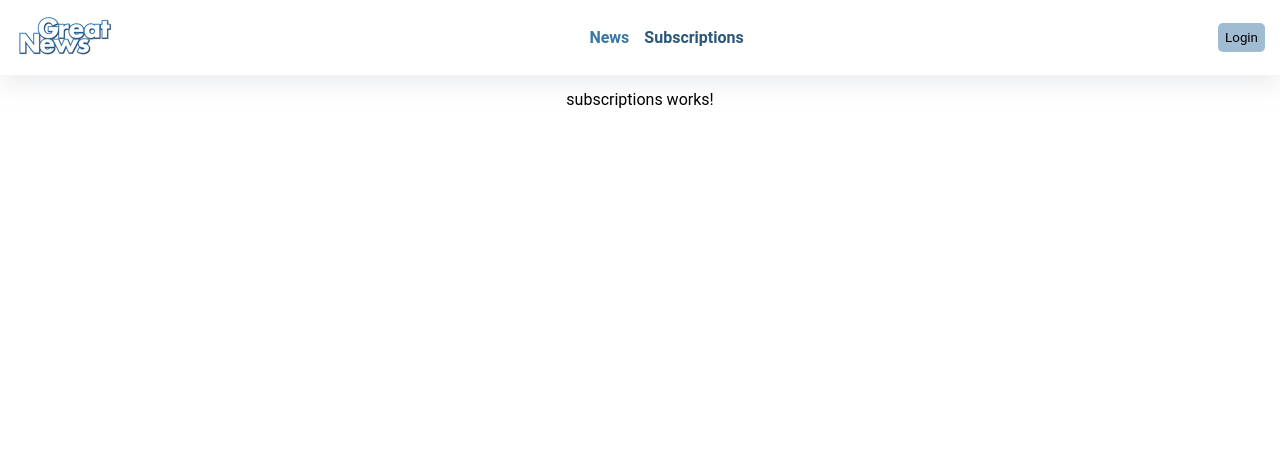
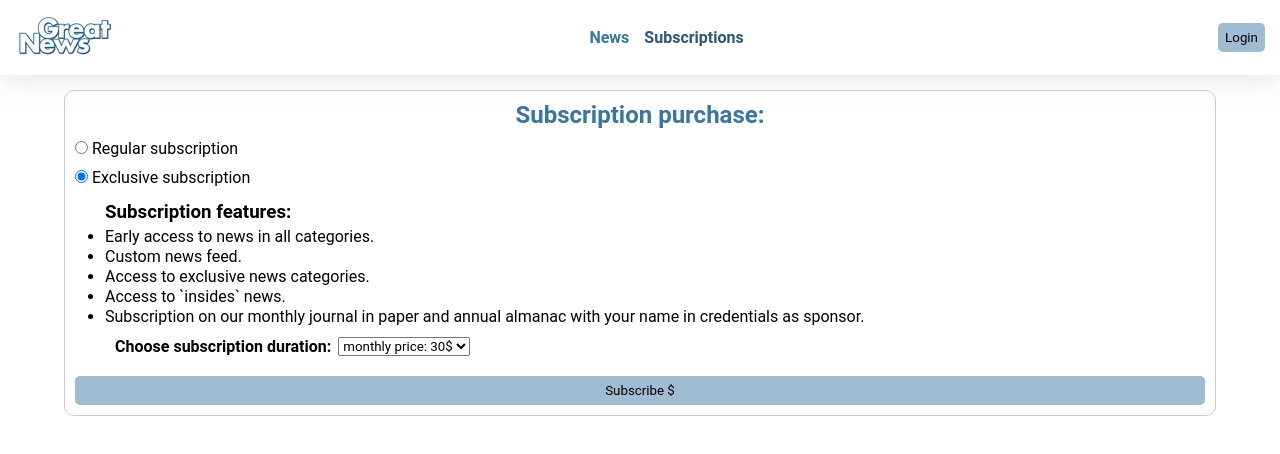
Before and after one commit to Al1erEgo/docusketch-angular-news, an Angular app: page /subscriptions in a window 1280 px wide. Shown: the top 454 px of the page. Built offline with nearby package versions, Linux system fonts and the light colour scheme.

Commit message:
feat: subscriptions page completed

```diff
--- a/src/app/auth/components/auth/auth.component.scss
+++ b/src/app/auth/components/auth/auth.component.scss
@@ -48,7 +48,7 @@
     .link {
       font-size: 0.9rem;
       text-decoration: none;
-      color: #3a76a4;
+      color: var(--main_color);
     }
   }
 }
--- a/src/app/news/components/article-preview/article-preview.component.scss
+++ b/src/app/news/components/article-preview/article-preview.component.scss
@@ -9,7 +9,7 @@
 
   h2 {
     font-size: 1.2rem;
-    color: #3a76a4;
+    color: var(--main_color);
   }
 
   .secondary {
--- a/src/app/news/components/article/article.component.scss
+++ b/src/app/news/components/article/article.component.scss
@@ -8,7 +8,7 @@
   padding: 10px;
 
   h1 {
-    color: #3a76a4;
+    color: var(--main_color);
     font-size: 1.7rem;
   }
 
--- a/src/app/news/components/create-article/create-article.component.scss
+++ b/src/app/news/components/create-article/create-article.component.scss
@@ -10,7 +10,7 @@
 
   h2 {
     text-align: center;
-    color: #3a76a4;
+    color: var(--main_color);
   }
 
   .title-input {
--- a/src/app/shared/components/page404/page404.component.scss
+++ b/src/app/shared/components/page404/page404.component.scss
@@ -4,7 +4,7 @@
   flex-direction: column;
   align-items: center;
   gap: 20px;
-  color: #3a76a4;
+  color: var(--main_color);
 
   h2 {
     font-size: 2rem;
--- a/src/app/shared/components/subscriptions/subscriptions.component.html
+++ b/src/app/shared/components/subscriptions/subscriptions.component.html
@@ -1 +1,37 @@
-<p>subscriptions works!</p>
+<form [formGroup]="subscriptionForm">
+  <fieldset class="subscriptions-container">
+    <h2>Subscription purchase:</h2>
+    <div *ngFor="let subscription of subscriptions">
+      <label
+        class="subscription"
+        [for]="subscription.title"
+        (click)="onLabelClick(subscription.title)">
+        <input
+          type="radio"
+          [value]="subscription.title"
+          formControlName="subscription"
+          [checked]="subscription.title === subscriptionForm.value.subscription" />
+        {{ subscription.title }}
+      </label>
+      <div
+        class="subscription-container"
+        *ngIf="subscription.title === subscriptionForm.value.subscription">
+        <h3>Subscription features:</h3>
+        <ul>
+          <li *ngFor="let feature of subscription.features">{{ feature }}</li>
+        </ul>
+        <div
+          class="price-container"
+          *ngIf="subscription.title === subscriptionForm.value.subscription">
+          <h4>Choose subscription duration:</h4>
+          <select>
+            <option *ngFor="let price of subscription.prices">
+              {{ price.duration }} price: {{ price.price }}
+            </option>
+          </select>
+        </div>
+      </div>
+    </div>
+    <button>Subscribe $</button>
+  </fieldset>
+</form>
--- a/src/app/shared/components/subscriptions/subscriptions.component.scss
+++ b/src/app/shared/components/subscriptions/subscriptions.component.scss
@@ -0,0 +1,37 @@
+.subscriptions-container {
+  width: 90vw;
+  display: flex;
+  flex-direction: column;
+
+  gap: 10px;
+  border: solid 1px #cccccc;
+  border-radius: 10px;
+  padding: 10px;
+
+  h2 {
+    color: var(--main_color);
+    text-align: center;
+  }
+
+  .subscription {
+    cursor: pointer;
+  }
+
+  .subscription-container {
+    margin: 10px 0 0 30px;
+
+    h3 {
+      line-height: 30px;
+    }
+
+    ul {
+      line-height: 20px;
+    }
+
+    .price-container {
+      display: flex;
+      gap: 7px;
+      padding: 10px;
+    }
+  }
+}
--- a/src/app/shared/components/subscriptions/subscriptions.component.ts
+++ b/src/app/shared/components/subscriptions/subscriptions.component.ts
@@ -1,8 +1,22 @@
 import { Component } from '@angular/core'
+import { SUBSCRIPTIONS } from '../../data/subscriptions'
+import { FormControl, FormGroup } from '@angular/forms'
 
 @Component({
   selector: 'app-subscriptions',
   templateUrl: './subscriptions.component.html',
   styleUrls: ['./subscriptions.component.scss'],
 })
-export class SubscriptionsComponent {}
+export class SubscriptionsComponent {
+  subscriptions = SUBSCRIPTIONS
+
+  subscriptionForm = new FormGroup<{ subscription: FormControl<string> }>({
+    subscription: new FormControl<string>('Exclusive subscription', {
+      nonNullable: true,
+    }),
+  })
+
+  onLabelClick(subscription: string) {
+    this.subscriptionForm.setValue({ subscription })
+  }
+}
--- /dev/null
+++ b/src/app/shared/data/subscriptions.ts
@@ -0,0 +1,40 @@
+export const SUBSCRIPTIONS = [
+  {
+    title: 'Regular subscription',
+    features: [
+      'Early access to news in three chosen categories.',
+      'Custom news feed.',
+      'Subscription on our monthly journal in paper.',
+    ],
+    prices: [
+      {
+        duration: 'monthly',
+        price: '10$',
+      },
+      {
+        duration: 'yearly',
+        price: '100$',
+      },
+    ],
+  },
+  {
+    title: 'Exclusive subscription',
+    features: [
+      'Early access to news in all categories.',
+      'Custom news feed.',
+      'Access to exclusive news categories.',
+      'Access to `insides` news.',
+      'Subscription on our monthly journal in paper and annual almanac with your name in credentials as sponsor.',
+    ],
+    prices: [
+      {
+        duration: 'monthly',
+        price: '30$',
+      },
+      {
+        duration: 'yearly',
+        price: '300$',
+      },
+    ],
+  },
+]
--- a/src/app/shared/shared.module.ts
+++ b/src/app/shared/shared.module.ts
@@ -5,10 +5,11 @@ import { HeaderComponent } from './components/header/header.component'
 import { RouterLink, RouterLinkActive } from '@angular/router'
 import { SubscriptionsComponent } from './components/subscriptions/subscriptions.component'
 import { NotificationComponent } from './components/notification/notification.component'
+import { ReactiveFormsModule } from '@angular/forms'
 
 @NgModule({
   declarations: [Page404Component, HeaderComponent, NotificationComponent, SubscriptionsComponent],
-  imports: [CommonModule, NgOptimizedImage, RouterLink, RouterLinkActive],
+  imports: [CommonModule, NgOptimizedImage, RouterLink, RouterLinkActive, ReactiveFormsModule],
   providers: [],
   exports: [HeaderComponent, NotificationComponent, SubscriptionsComponent],
 })
--- a/src/styles.scss
+++ b/src/styles.scss
@@ -1,3 +1,7 @@
+:root {
+  --main_color: #3a76a4
+}
+
 *,
 *::before,
 *::after {
@@ -17,7 +21,7 @@ html {
   a {
     font-weight: 600;
     text-decoration: none;
-    color: #3a76a4;
+    color: var(--main_color);
 
     &.active {
       color: #2b5879;
```
